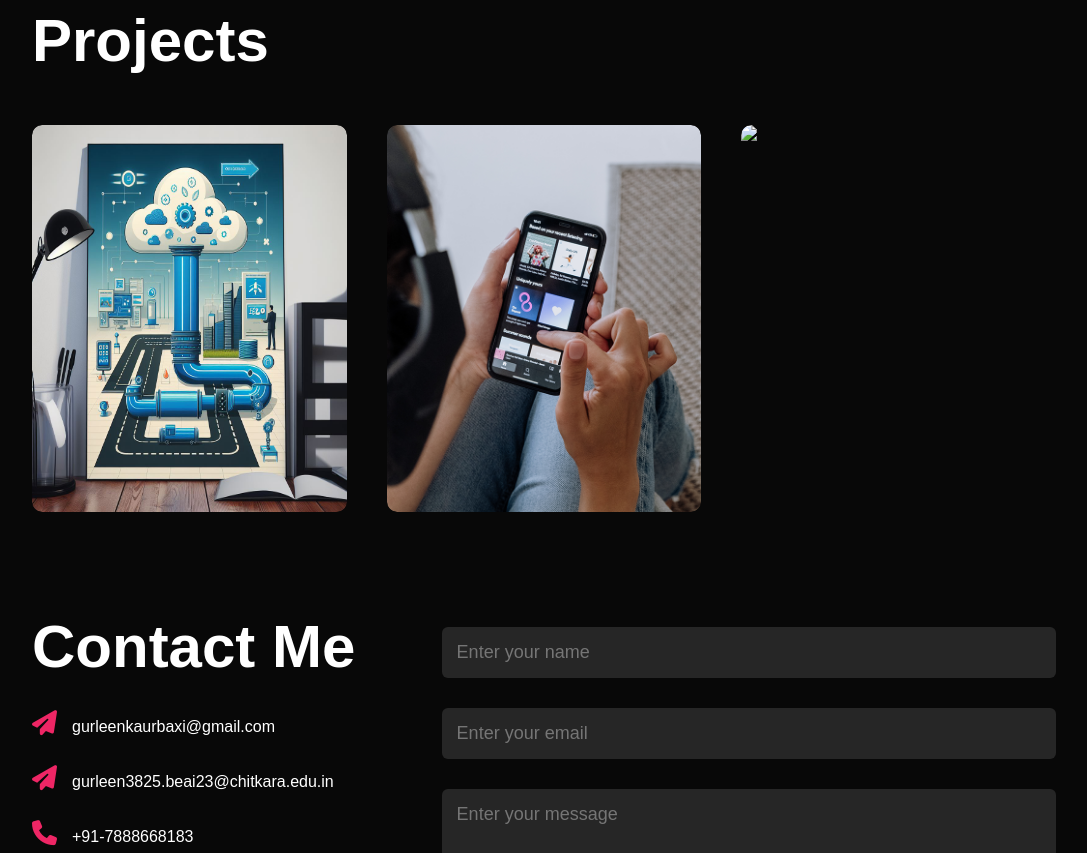
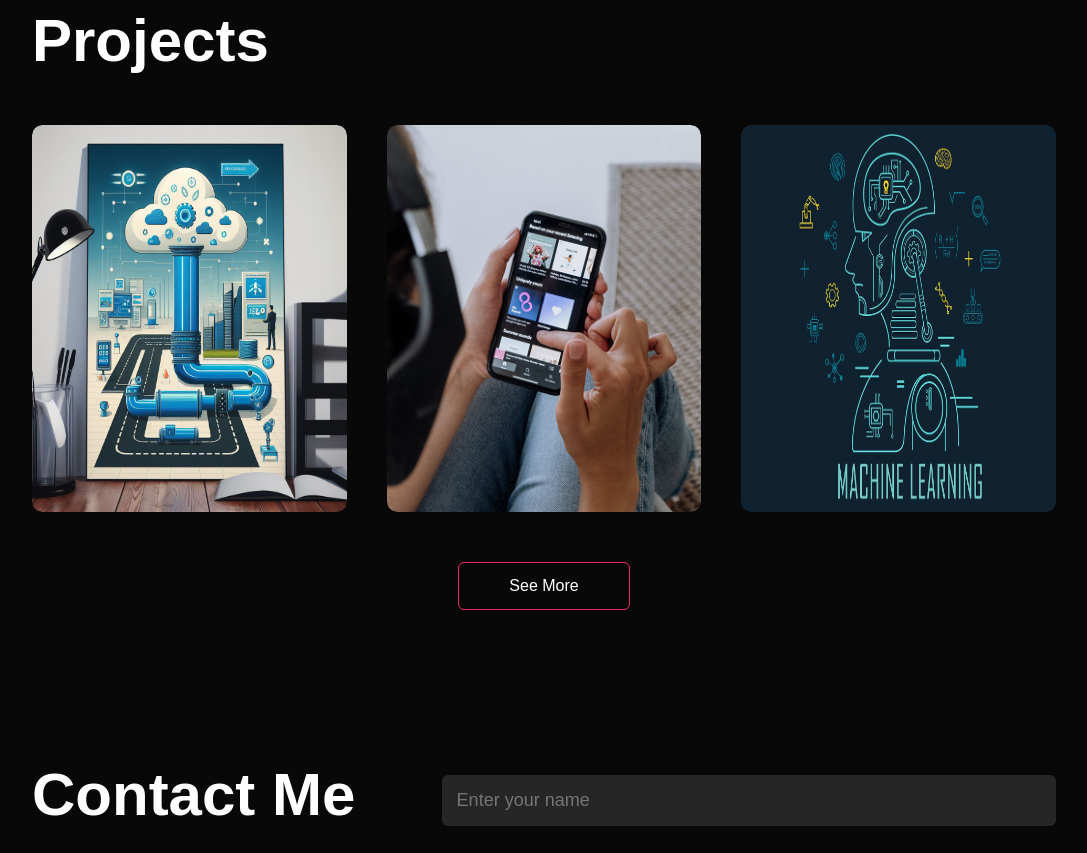
Before and after one commit to gurleenkaurbaxi/portfolio, a plain HTML site: page index.html in a window 1280 px wide. Shown: the part 1600-2453 px from the top of the page, without its empty margins (96-1183 px from the left). Drawn offline with Linux system fonts and the light colour scheme.

Commit message:
Update projects

```diff
--- a/index.html
+++ b/index.html
@@ -4,7 +4,7 @@
     <meta charset="UTF-8 ">
     <meta http-equiv="X-UA-Compatible" content="IE=edge">
     <meta name="viewport" content="width= devide-width, initial-scale=1.0">
-    <title>Personal Portfolio</title>
+    <title>Gurleen's Portfolio</title>
     <link rel="stylesheet" href="style.css">
     <script src="https://kit.fontawesome.com/e092791706.js" crossorigin="anonymous"></script>
 </head>
@@ -137,15 +137,15 @@
                 </div>
             </div>
             <div class="work">
-                <img src="images/work-3.png">
+                <img src="images/work-2.jpg">
                 <div class="layer">
-                    <h3>Project-3></h3>
-                    <p>description of the Project</p>
+                    <h3>Upcoming Project></h3>
+                    <p>End to end Machine Learning Classification</p>
                     <a href="#"><i class="fa-solid fa-up-right-from-square"></i></a>
                 </div>
             </div>
         </div>
-        <!-- <a href="#" class="btn">See More</a> -->
+        <a href="#" class="btn">See More</a>
     </div>
 </div>
 <! ----------CONTACT---------- >
```
Also changed, not shown: images/work-2.jpg (added).
